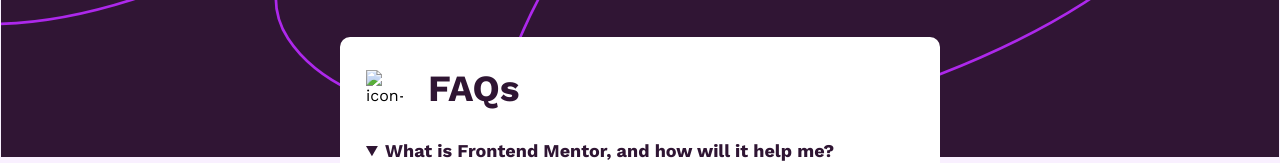
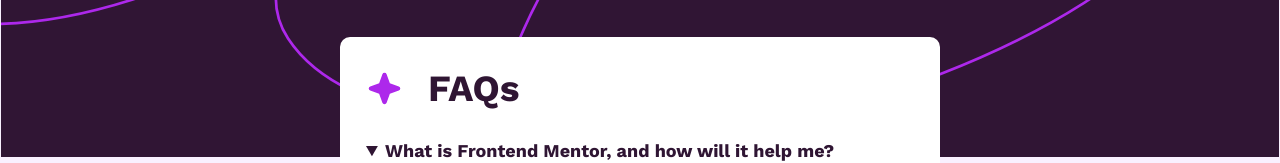
Before and after one commit to JonathanJimenezTrivin0/FAQ-accordion, a plain HTML site: page index.html in a window 1280 px wide. Shown: the part 127-290 px from the top of the page. Drawn offline with nearby package versions, Linux system fonts and the light colour scheme; the site is published under a folder, as on GitHub Pages, so addresses that start at the root find nothing.

Commit message:
Ajuste icon start

```diff
--- a/index.html
+++ b/index.html
@@ -28,7 +28,7 @@
       <section class="accordion">
         <div class="title">
           <img
-            src="/assets/images/icon-star.svg"
+            src="./assets/images/icon-star.svg"
             alt="icon-star"
             class="title__start"
           />
```
